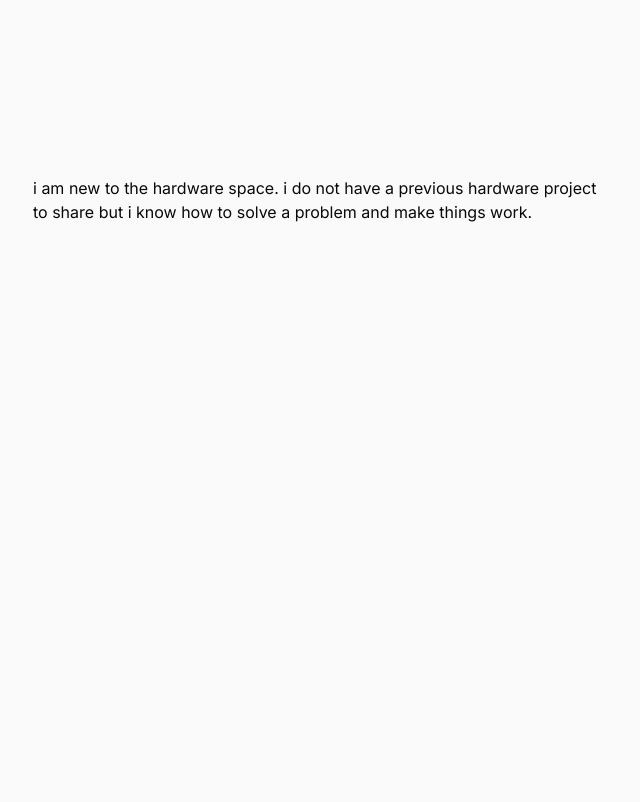
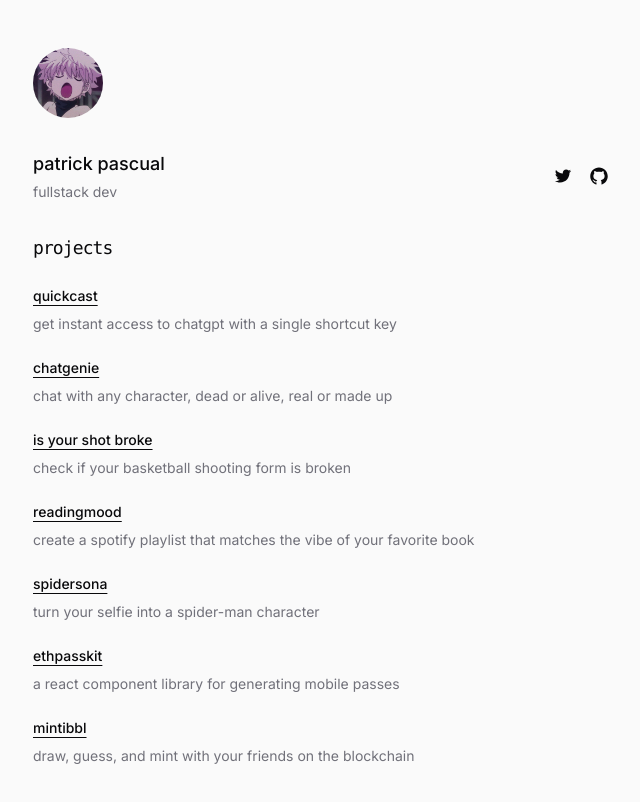
Before and after one commit to patrick-pc/patrick-pc, a Next.js app: page / in a window 1280 px wide. Shown: the top 802 px of the page, without its empty margins (319-959 px from the left). Built offline with nearby package versions, Linux system fonts and the light colour scheme.

Commit message:
revert site

```diff
--- a/app/page.tsx
+++ b/app/page.tsx
@@ -43,11 +43,7 @@
 export default function Home() {
   return (
     <main className="min-h-screen flex flex-col items-center justify-start px-6 py-12">
-      <p className="max-w-xl pt-32">
-        i am new to the hardware space. i do not have a previous hardware
-        project to share but i know how to solve a problem and make things work.
-      </p>
-      {/* <div className="w-full max-w-xl flex flex-col gap-8">
+      <div className="w-full max-w-xl flex flex-col gap-8">
         <section className="">
           <Image
             className="rounded-full select-none object-cover"
@@ -91,7 +87,7 @@
             </a>
           ))}
         </section>
-      </div> */}
+      </div>
     </main>
   );
 }
```
